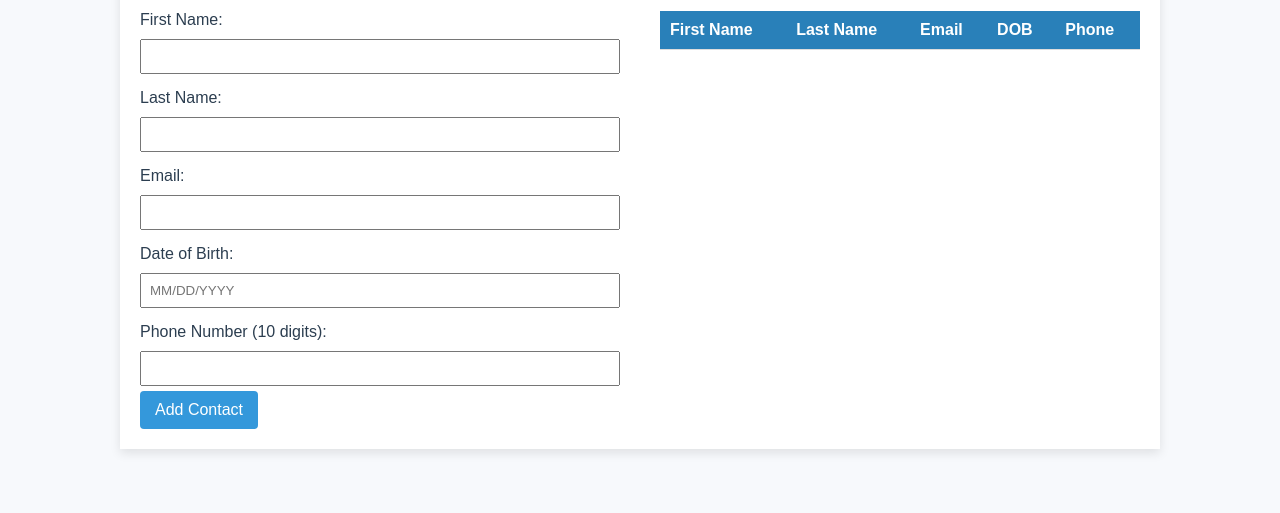
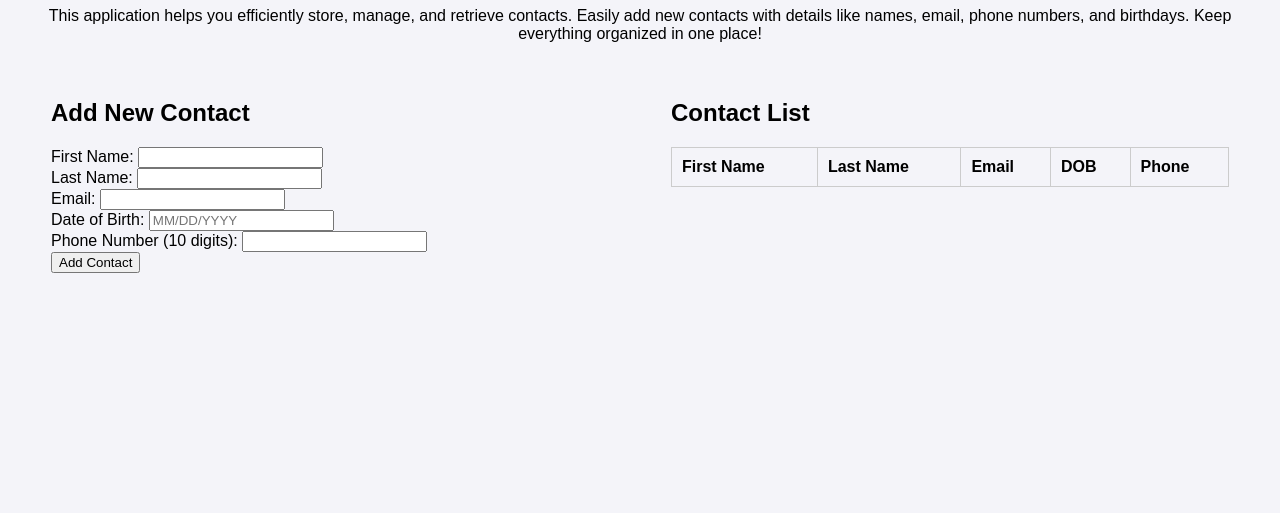
Before and after one commit to pamyleitich/AddressBookApp, a plain HTML site: page src/main/resources/templates/index.html in a window 1280 px wide. Shown: the part 287-800 px from the top of the page. Drawn offline with nearby package versions, Linux system fonts and the light colour scheme; no server answers.

Commit message:
changes for proper app access

```diff
--- a/src/main/resources/static/css/styles.css
+++ b/src/main/resources/static/css/styles.css
@@ -1,24 +1,20 @@
-/* General styles */
+html,
 body {
-    font-family: 'Arial', sans-serif;
-    background-color: #f7f9fc;
+    height: 100%;
     margin: 0;
     padding: 0;
-}
-
-h1,
-h2 {
-    text-align: center;
-    color: #34495e;
+    font-family: Arial, sans-serif;
+    background-color: #f4f4f9;
+    /* Optional: Set a background color */
 }
 
 .container {
-    width: 100%;
-    max-width: 1000px;
-    margin: 0 auto;
+    display: flex;
+    flex-direction: column;
+    justify-content: space-between;
+    height: 100%;
     padding: 20px;
-    background-color: #ffffff;
-    box-shadow: 0px 4px 10px rgba(0, 0, 0, 0.1);
+    box-sizing: border-box;
 }
 
 .intro-section {
@@ -28,63 +24,34 @@ h2 {
 
 .logo {
     width: 150px;
+    /* Adjust size as needed */
     margin-bottom: 20px;
 }
 
 .content-section {
     display: flex;
-    justify-content: space-between;
+    justify-content: space-around;
+    flex-grow: 1;
 }
 
 .contact-form,
 .contact-list {
-    width: 48%;
-}
-
-label {
-    display: block;
-    margin: 10px 0 5px;
-    color: #2c3e50;
-}
-
-input[type="text"],
-input[type="email"],
-input[type="date"],
-input[type="tel"] {
-    width: 100%;
-    padding: 8px;
-    margin: 5px 0;
-    box-sizing: border-box;
-}
-
-button {
-    background-color: #3498db;
-    color: white;
-    border: none;
-    padding: 10px 15px;
-    cursor: pointer;
-    border-radius: 4px;
-    font-size: 16px;
-}
-
-button:hover {
-    background-color: #2980b9;
+    width: 45%;
 }
 
 table {
     width: 100%;
     border-collapse: collapse;
-    margin-top: 20px;
+}
+
+table,
+th,
+td {
+    border: 1px solid #ccc;
 }
 
 th,
 td {
     padding: 10px;
     text-align: left;
-    border-bottom: 1px solid #ddd;
 }
-
-th {
-    background-color: #2980b9;
-    color: white;
-}
--- a/src/main/resources/templates/index.html
+++ b/src/main/resources/templates/index.html
@@ -11,7 +11,7 @@
 <body>
     <div class="container">
         <div class="intro-section">
-            <img src="/static/images/app_logo.webp" alt="Address Book Logo" class="logo">
+            <img src="/static/images/logo.png" alt="Address Book Logo" class="logo">
             <h1>Welcome to the Address Book Application</h1>
             <p>This application helps you efficiently store, manage, and retrieve contacts. Easily add new contacts with details like names, email, phone numbers, and birthdays. Keep everything organized in one place!</p>
         </div>
@@ -63,9 +63,8 @@
     <!-- Load Flatpickr JS -->
     <script src="https://cdn.jsdelivr.net/npm/flatpickr"></script>
     <script>
-        // Initialize Flatpickr for Date of Birth with format mm/dd/yyyy
         flatpickr("#dob", {
-            dateFormat: "m/d/Y",  // mm/dd/yyyy format
+            dateFormat: "m/d/Y",
             altInput: true,
             altFormat: "m/d/Y",
         });
@@ -73,14 +72,12 @@
         document.getElementById('contactForm').addEventListener('submit', function (e) {
             e.preventDefault();
 
-            // Collect form data
             const firstName = document.getElementById('firstName').value;
             const lastName = document.getElementById('lastName').value;
             const email = document.getElementById('email').value;
             const dob = document.getElementById('dob').value;
             const phone = document.getElementById('phone').value;
 
-            // Send data to the backend
             fetch('/api/contacts', {
                 method: 'POST',
                 headers: {
@@ -91,18 +88,17 @@
             .then(response => response.json())
             .then(() => {
                 alert('Contact added successfully!');
-                loadContacts(); // Refresh contact list
+                loadContacts();
             })
             .catch(error => console.error('Error:', error));
         });
 
         function loadContacts() {
-            // Fetch contact list from the backend
             fetch('/api/contacts')
                 .then(response => response.json())
                 .then(data => {
                     const contactTable = document.getElementById('contactTable');
-                    contactTable.innerHTML = ''; // Clear the table
+                    contactTable.innerHTML = '';
 
                     data.forEach(contact => {
                         const row = `<tr>
@@ -117,7 +113,6 @@
                 });
         }
 
-        // Load contacts when the page loads
         window.onload = loadContacts;
     </script>
 </body>
```
Also changed, not shown: 3 other files.
